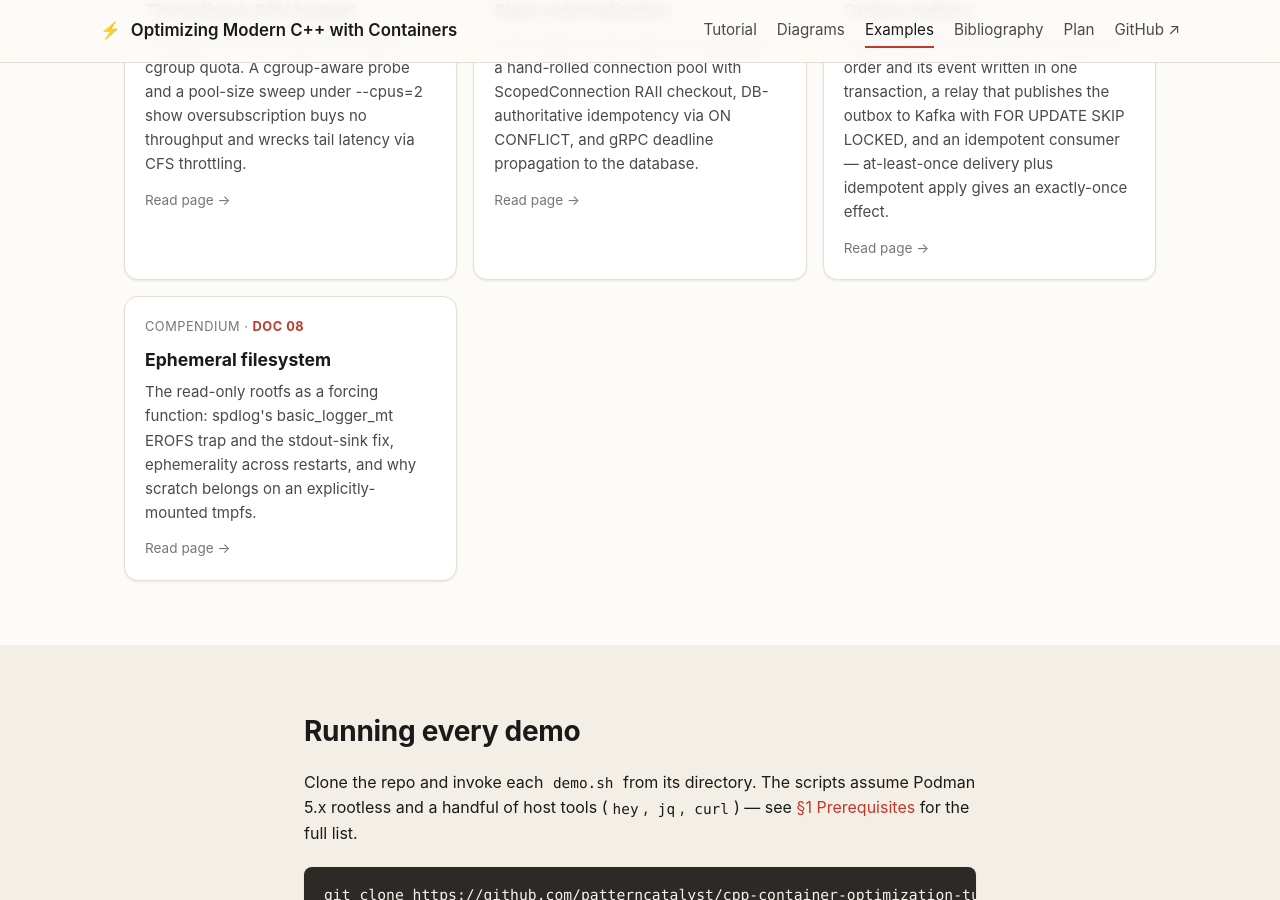
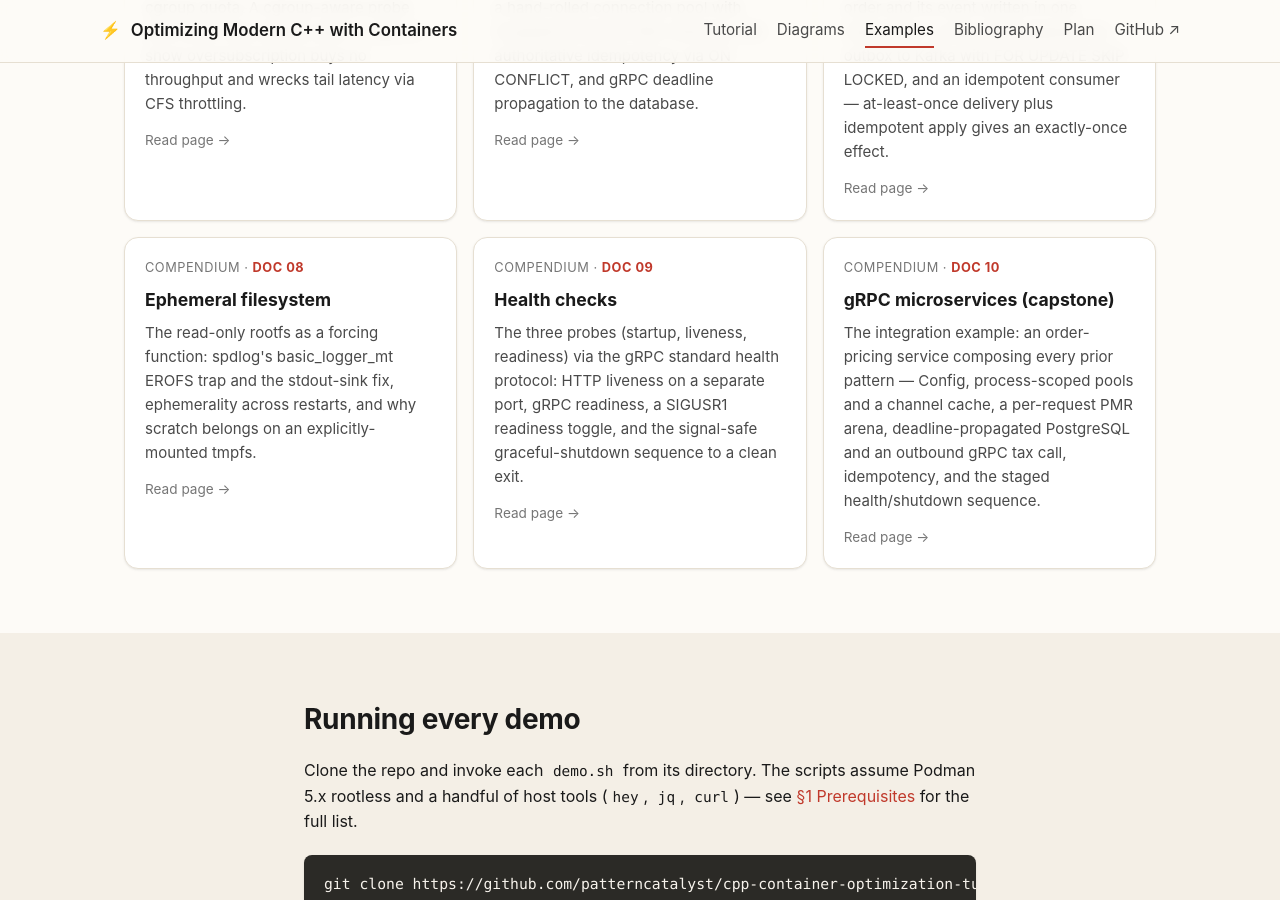
Before and after one commit to patterncatalyst/cpp-container-optimization-tutorial, a Jekyll site: the page built from examples.html, in a window 1280 px wide and 900 px high, scrolled down 2261 px. Built offline with Jekyll 4.4.1, drawn with Linux system fonts in a browser that asks for light colours; some of the changed text lies outside the part shown.

Commit message:
fix(site): add 09 + 10 example cards to examples.html; de-stale hero count (r168)

```diff
--- a/examples.html
+++ b/examples.html
@@ -1,14 +1,14 @@
 ---
 layout: default
 title: Example demos
-description: Seven runnable companion demos covering image strategy, STL & layout, I/O, observability, isolation, memory, and the quality pipeline. Each runs via ./demo.sh on Fedora 44.
+description: Runnable companion demos covering image strategy, STL & layout, I/O, observability, isolation, memory, the quality pipeline, and the statelessness compendium (RAII, PMR, externalization, health checks, the gRPC capstone). Each runs via ./demo.sh on Fedora 44.
 permalink: /examples/
 ---
 
 <section class="hero hero--compact">
     <div class="container">
         <span class="hero__eyebrow">Example demos</span>
-        <h1>Seven runnable companions to the tutorial.</h1>
+        <h1>Runnable companions to the tutorial.</h1>
         <p class="hero__lead">
             Every claim made in the tutorial body has a demo behind it.
             Each demo is a self-contained Podman project with its own
@@ -215,6 +215,31 @@
                 </p>
                 <div class="card__meta"><span>Read page →</span></div>
             </a>
+
+            <a class="card" href="{{ '/examples/statelessness-09-health-checks/' | relative_url }}">
+                <div class="card__eyebrow">Compendium · <strong>Doc 09</strong></div>
+                <h3 class="card__title">Health checks</h3>
+                <p class="card__desc">
+                    The three probes (startup, liveness, readiness) via the
+                    gRPC standard health protocol: HTTP liveness on a separate
+                    port, gRPC readiness, a SIGUSR1 readiness toggle, and the
+                    signal-safe graceful-shutdown sequence to a clean exit.
+                </p>
+                <div class="card__meta"><span>Read page →</span></div>
+            </a>
+
+            <a class="card" href="{{ '/examples/statelessness-10-grpc-microservices/' | relative_url }}">
+                <div class="card__eyebrow">Compendium · <strong>Doc 10</strong></div>
+                <h3 class="card__title">gRPC microservices (capstone)</h3>
+                <p class="card__desc">
+                    The integration example: an order-pricing service composing
+                    every prior pattern — Config, process-scoped pools and a
+                    channel cache, a per-request PMR arena, deadline-propagated
+                    PostgreSQL and an outbound gRPC tax call, idempotency, and
+                    the staged health/shutdown sequence.
+                </p>
+                <div class="card__meta"><span>Read page →</span></div>
+            </a>
         </div>
     </div>
 </section>
```
